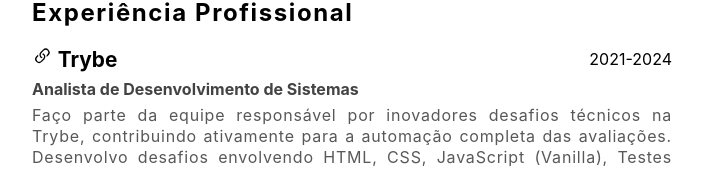
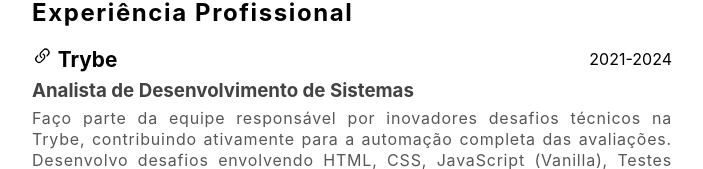
Before and after one commit to cpwaldow/cv, a React (Vite) app: page / in a window 1280 px wide. Shown: the part 591-760 px from the top of the page, without its empty margins (288-991 px from the left). Built offline with nearby package versions, Linux system fonts and the light colour scheme; the HTML template or start-up script is replaced by a standard one.

Commit message:
ajustando semantica

```diff
--- a/src/components/XpInfo/index.jsx
+++ b/src/components/XpInfo/index.jsx
@@ -11,7 +11,7 @@
         </a>
         <p>{date}</p>
       </div>
-      <h4 className='xp-info--small-margin-bt xp-info__job-title'>{title}</h4>
+      <h3 className='xp-info--small-margin-bt xp-info__job-title'>{title}</h3>
       <p className='xp-info__job-description'>{description}</p>
     </section>
   );
```
